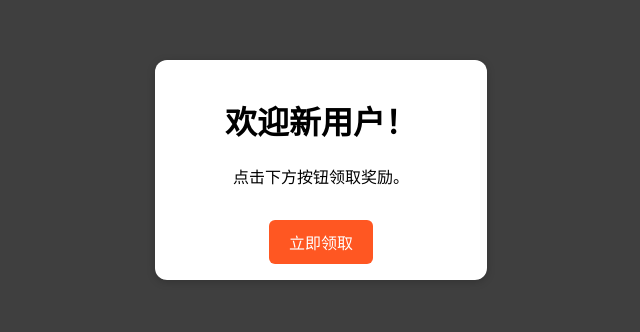
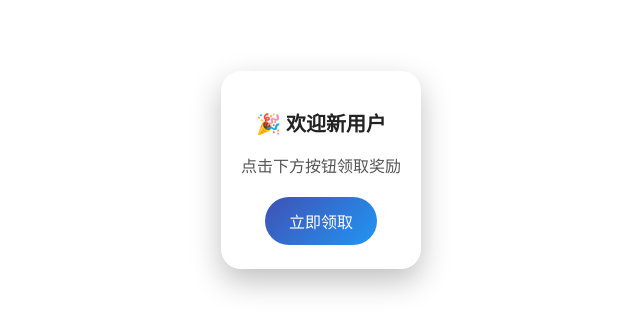
Before and after one commit to Coconut-pro/remote-popup, a plain HTML site: page index.html in a window 1280 px wide. Shown: the part 230-562 px from the top of the page, without its empty margins (319-959 px from the left). Drawn offline with Linux system fonts and the light colour scheme.

Commit message:
Update index.html

```diff
--- a/index.html
+++ b/index.html
@@ -3,15 +3,82 @@
 <head>
   <meta charset="UTF-8">
   <meta name="viewport" content="width=device-width, initial-scale=1.0">
-  <link rel="stylesheet" href="popup.css">
-  <title>动态弹窗</title>
+  <title>欢迎弹窗</title>
+  <style>
+    html, body {
+      background-color: transparent;
+      margin: 0;
+      padding: 0;
+      height: 100%;
+      display: flex;
+      justify-content: center;
+      align-items: center;
+      font-family: "Roboto", "Helvetica Neue", sans-serif;
+    }
+
+    .popup-container {
+      background-color: #ffffff;
+      border-radius: 20px;
+      padding: 24px 20px;
+      box-shadow: 0 12px 30px rgba(0, 0, 0, 0.25);
+      width: 90%;
+      max-width: 320px;
+      text-align: center;
+      animation: fadeInUp 0.4s ease-out;
+    }
+
+    .popup-container h1 {
+      font-size: 20px;
+      margin-bottom: 12px;
+      color: #222;
+    }
+
+    .popup-container p {
+      font-size: 16px;
+      color: #555;
+      margin-bottom: 20px;
+    }
+
+    #actionBtn {
+      background: linear-gradient(135deg, #3F51B5, #2196F3);
+      color: white;
+      padding: 12px 24px;
+      border: none;
+      border-radius: 999px;
+      font-size: 16px;
+      cursor: pointer;
+      transition: background 0.3s ease;
+    }
+
+    #actionBtn:hover {
+      background: linear-gradient(135deg, #5C6BC0, #42A5F5);
+    }
+
+    @keyframes fadeInUp {
+      from {
+        opacity: 0;
+        transform: translateY(40px);
+      }
+      to {
+        opacity: 1;
+        transform: translateY(0);
+      }
+    }
+  </style>
 </head>
 <body>
   <div class="popup-container">
-    <h1>欢迎新用户！</h1>
-    <p>点击下方按钮领取奖励。</p>
+    <h1>🎉 欢迎新用户</h1>
+    <p>点击下方按钮领取奖励</p>
     <button id="actionBtn">立即领取</button>
   </div>
-  <script src="popup.js"></script>
+
+  <script>
+    document.getElementById("actionBtn").addEventListener("click", () => {
+      if (window.Android && Android.postAction) {
+        Android.postAction("close");
+      }
+    });
+  </script>
 </body>
 </html>
```
